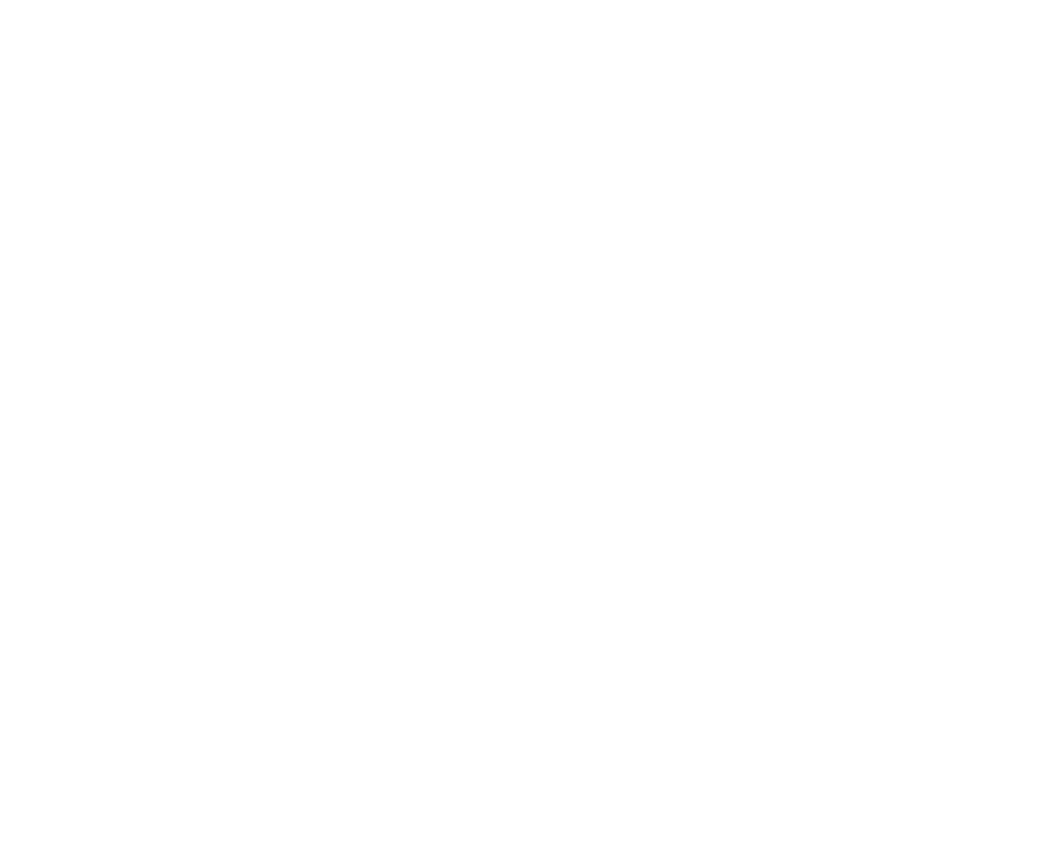
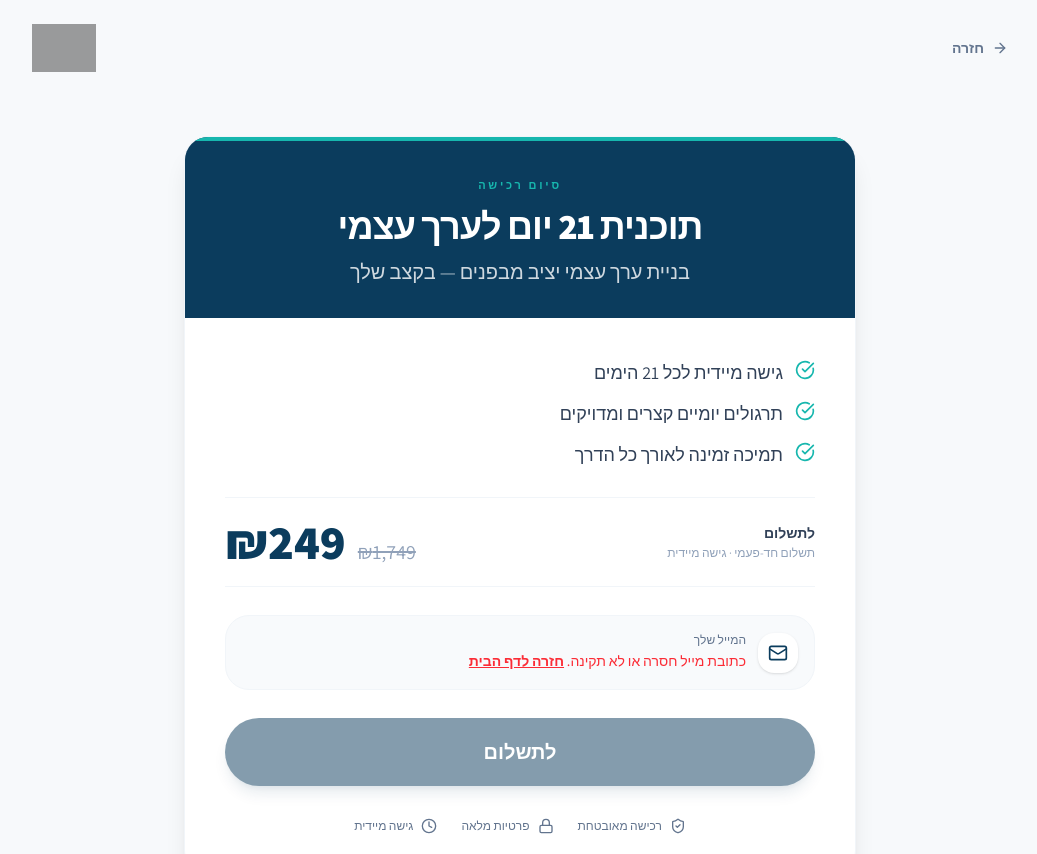
Before and after one commit to AfekHas7/minimal-viable-design-, a React (Vite) app: page /checkout in a window 1280 px wide. Before the commit this address had no page. Shown: the top 854 px of the page, without its empty margins (120-1157 px from the left). Before the commit the page ends 800 px from the top, so only its background shows below. Built offline with nearby package versions, Linux system fonts and the light colour scheme; grey boxes are pictures that could not be loaded.

Commit message:
feat: add checkout step to landing purchase flow

```diff
--- a/src/App.tsx
+++ b/src/App.tsx
@@ -2,6 +2,7 @@
 import Home from './pages/Home';
 import Terms from './pages/Terms';
 import Privacy from './pages/Privacy';
+import Checkout from './pages/Checkout';
 
 function App() {
   return (
@@ -10,6 +11,7 @@
         <Route path="/" element={<Home />} />
         <Route path="/terms" element={<Terms />} />
         <Route path="/privacy" element={<Privacy />} />
+        <Route path="/checkout" element={<Checkout />} />
       </Routes>
     </Router>
   );
--- /dev/null
+++ b/src/pages/Checkout.tsx
@@ -0,0 +1,195 @@
+import { useState } from 'react';
+import { Link, useSearchParams } from 'react-router-dom';
+import { motion } from 'motion/react';
+import { ShieldCheck, Clock, CheckCircle, ArrowLeft, Mail, Lock } from 'lucide-react';
+import { Footer } from '../components/SharedLayout';
+import logoImg from '../assets/logoVwhitoutslogen.png';
+
+const EMAIL_RE = /^[^\s@]+@[^\s@]+\.[^\s@]+$/;
+const PRODUCT_ID = 'program:self_worth_21d';
+const PRICE_NIS = 249;
+const PRICE_ORIGINAL_NIS = 1749;
+
+const benefits = [
+  'גישה מיידית לכל 21 הימים',
+  'תרגולים יומיים קצרים ומדויקים',
+  'תמיכה זמינה לאורך כל הדרך',
+];
+
+type Status = { type: 'success' | 'error'; text: string } | null;
+
+export default function Checkout() {
+  const [searchParams] = useSearchParams();
+  const email = (searchParams.get('email') || '').trim();
+  const emailValid = EMAIL_RE.test(email);
+
+  const [isLoading, setIsLoading] = useState(false);
+  const [status, setStatus] = useState<Status>(null);
+
+  const isDone = status?.type === 'success';
+
+  const handlePay = async () => {
+    if (!emailValid || isLoading || isDone) return;
+    setIsLoading(true);
+    setStatus(null);
+    try {
+      const res = await fetch('/api/purchase', {
+        method: 'POST',
+        headers: { 'Content-Type': 'application/json' },
+        body: JSON.stringify({ email, products: [PRODUCT_ID] }),
+      });
+      if (!res.ok) throw new Error('purchase_failed');
+      setStatus({ type: 'success', text: 'בדוק את האימייל שלך' });
+    } catch (err) {
+      console.error('checkout: purchase error', err);
+      setStatus({ type: 'error', text: 'משהו השתבש. אנא נסו שוב בעוד רגע.' });
+    } finally {
+      setIsLoading(false);
+    }
+  };
+
+  return (
+    <div className="rtl min-h-screen bg-bg-light flex flex-col">
+      <header className="px-6 pt-6 pb-4 max-w-5xl mx-auto w-full flex items-center justify-between gap-4">
+        <Link
+          to="/"
+          className="text-sm font-bold text-slate-500 hover:text-primary transition flex items-center gap-2"
+        >
+          <ArrowLeft className="w-4 h-4 rotate-180" />
+          חזרה
+        </Link>
+        <Link to="/" className="hover:opacity-80 transition-opacity">
+          <img
+            src={logoImg}
+            alt="עוצמה שקטה"
+            className="h-10 md:h-12 w-auto object-contain mix-blend-multiply"
+          />
+        </Link>
+      </header>
+
+      <main className="flex-1 px-4 md:px-6 py-6 md:py-12">
+        <motion.div
+          initial={{ opacity: 0, y: 20 }}
+          animate={{ opacity: 1, y: 0 }}
+          transition={{ duration: 0.5, ease: 'easeOut' }}
+          className="max-w-2xl mx-auto bg-white rounded-3xl shadow-xl border border-slate-100 overflow-hidden"
+        >
+          <div className="bg-primary text-white px-6 md:px-10 pt-10 pb-8 text-center relative overflow-hidden">
+            <div className="absolute top-0 left-0 right-0 h-1 bg-accent" />
+            <p className="text-[11px] font-bold tracking-[0.25em] uppercase text-accent mb-3">
+              סיום רכישה
+            </p>
+            <h1 className="text-3xl md:text-4xl font-black tracking-tight">
+              תוכנית 21 יום לערך עצמי
+            </h1>
+            <p className="text-base md:text-xl text-white/80 mt-3 font-light">
+              בניית ערך עצמי יציב מבפנים — בקצב שלך
+            </p>
+          </div>
+
+          <div className="p-6 md:p-10 space-y-7">
+            <ul className="space-y-3">
+              {benefits.map((b) => (
+                <li key={b} className="flex items-start gap-3 text-slate-700">
+                  <CheckCircle className="w-5 h-5 text-accent flex-shrink-0 mt-0.5" />
+                  <span className="text-base md:text-lg leading-relaxed">{b}</span>
+                </li>
+              ))}
+            </ul>
+
+            <div className="border-t border-b border-slate-100 py-5 flex items-center justify-between gap-6 flex-wrap">
+              <div>
+                <p className="text-sm font-bold text-slate-700 mb-0.5">לתשלום</p>
+                <p className="text-xs text-slate-400">תשלום חד-פעמי · גישה מיידית</p>
+              </div>
+              <div className="flex items-baseline gap-3">
+                <span className="text-xl text-slate-400 line-through">
+                  ₪{PRICE_ORIGINAL_NIS.toLocaleString('he-IL')}
+                </span>
+                <span className="text-4xl md:text-5xl font-black text-primary">
+                  ₪{PRICE_NIS}
+                </span>
+              </div>
+            </div>
+
+            <div className="bg-slate-50 rounded-2xl p-4 border border-slate-100 flex items-center gap-3">
+              <div className="w-10 h-10 rounded-xl bg-white shadow-sm flex items-center justify-center text-primary flex-shrink-0">
+                <Mail className="w-5 h-5" />
+              </div>
+              <div className="flex-1 min-w-0">
+                <p className="text-xs text-slate-500 font-medium mb-0.5">המייל שלך</p>
+                {emailValid ? (
+                  <p
+                    dir="ltr"
+                    className="font-bold text-primary truncate text-right"
+                    title={email}
+                  >
+                    {email}
+                  </p>
+                ) : (
+                  <p className="text-sm text-red-500 font-medium leading-relaxed">
+                    כתובת מייל חסרה או לא תקינה.{' '}
+                    <Link to="/" className="underline font-bold">
+                      חזרה לדף הבית
+                    </Link>
+                  </p>
+                )}
+              </div>
+            </div>
+
+            {status && (
+              <motion.div
+                initial={{ opacity: 0, y: -8 }}
+                animate={{ opacity: 1, y: 0 }}
+                className={`p-4 rounded-2xl text-center font-medium border ${
+                  status.type === 'success'
+                    ? 'bg-emerald-50 text-emerald-700 border-emerald-100'
+                    : 'bg-red-50 text-red-600 border-red-100'
+                }`}
+              >
+                {status.text}
+              </motion.div>
+            )}
+
+            <button
+              onClick={handlePay}
+              disabled={!emailValid || isLoading || isDone}
+              className="w-full py-5 rounded-full font-bold text-xl bg-primary text-white shadow-lg shadow-primary/20 active:scale-[0.98] hover:bg-opacity-90 transition disabled:opacity-50 disabled:cursor-not-allowed disabled:active:scale-100 flex items-center justify-center gap-3"
+            >
+              {isLoading ? (
+                <>
+                  <span className="w-5 h-5 border-2 border-white/40 border-t-white rounded-full animate-spin" />
+                  מעבד...
+                </>
+              ) : isDone ? (
+                <>
+                  <CheckCircle className="w-6 h-6" />
+                  נשלח
+                </>
+              ) : (
+                'לתשלום'
+              )}
+            </button>
+
+            <div className="flex flex-wrap justify-center gap-6 text-xs text-slate-500 font-medium pt-1">
+              <div className="flex items-center gap-2">
+                <ShieldCheck className="w-4 h-4" />
+                <span>רכישה מאובטחת</span>
+              </div>
+              <div className="flex items-center gap-2">
+                <Lock className="w-4 h-4" />
+                <span>פרטיות מלאה</span>
+              </div>
+              <div className="flex items-center gap-2">
+                <Clock className="w-4 h-4" />
+                <span>גישה מיידית</span>
+              </div>
+            </div>
+          </div>
+        </motion.div>
+      </main>
+
+      <Footer />
+    </div>
+  );
+}
--- a/src/pages/Home.tsx
+++ b/src/pages/Home.tsx
@@ -25,7 +25,7 @@
   RefreshCw,
   CheckCircle
 } from 'lucide-react';
-import { Link } from 'react-router-dom';
+import { Link, useNavigate } from 'react-router-dom';
 import { Footer } from '../components/SharedLayout';
 import heroImage from '../assets/imageforVlandingpage.png';
 import appModelImage from '../assets/image_ofour_model_with the_app.png';
@@ -217,44 +217,18 @@
 // --- Main Application ---
 
 export default function App() {
+  const navigate = useNavigate();
   const [isCheckoutModalOpen, setIsCheckoutModalOpen] = useState(false);
   const [email, setEmail] = useState("");
   const [consentTerms, setConsentTerms] = useState(false);
   const [consentMarketing, setConsentMarketing] = useState(false);
-  const [isLoading, setIsLoading] = useState(false);
-  const [statusMessage, setStatusMessage] = useState<{type: 'success' | 'error', text: string} | null>(null);
 
   const isEmailValid = /^[^\s@]+@[^\s@]+\.[^\s@]+$/.test(email);
   const canProceed = isEmailValid && consentTerms;
 
-  const handleProceed = async () => {
-    if (!canProceed || isLoading) return;
-
-    setIsLoading(true);
-    setStatusMessage(null);
-    try {
-      const response = await fetch("/api/purchase", {
-        method: "POST",
-        headers: {
-          "Content-Type": "application/json",
-        },
-        body: JSON.stringify({
-          email: email,
-          products: ["program:self_worth_21d"],
-        }),
-      });
-
-      if (!response.ok) {
-        throw new Error("Purchase request failed");
-      }
-
-      setStatusMessage({ type: 'success', text: 'Check your email to access the program' });
-    } catch (error) {
-      console.error("Test purchase error:", error);
-      setStatusMessage({ type: 'error', text: 'Something went wrong. Please try again.' });
-    } finally {
-      setIsLoading(false);
-    }
+  const handleProceed = () => {
+    if (!canProceed) return;
+    navigate(`/checkout?email=${encodeURIComponent(email)}`);
   };
 
   const scrollToCTA = () => {
@@ -969,22 +943,12 @@
                       </label>
                     </div>
 
-                    {statusMessage && (
-                      <div className={`p-4 rounded-xl text-center text-sm font-medium border ${
-                        statusMessage.type === 'success'
-                          ? 'bg-emerald-50 text-emerald-600 border-emerald-100'
-                          : 'bg-red-50 text-red-600 border-red-100'
-                      }`}>
-                        {statusMessage.text}
-                      </div>
-                    )}
-
                     <Button
                       onClick={handleProceed}
-                      disabled={!canProceed || isLoading}
+                      disabled={!canProceed}
                       className="w-full py-5 text-xl transition-all mt-6"
                     >
-                      {isLoading ? "מעבד הנתונים..." : "להמשך לתשלום"}
+                      להמשך לתשלום
                     </Button>
                   </div>
                 </div>
```
